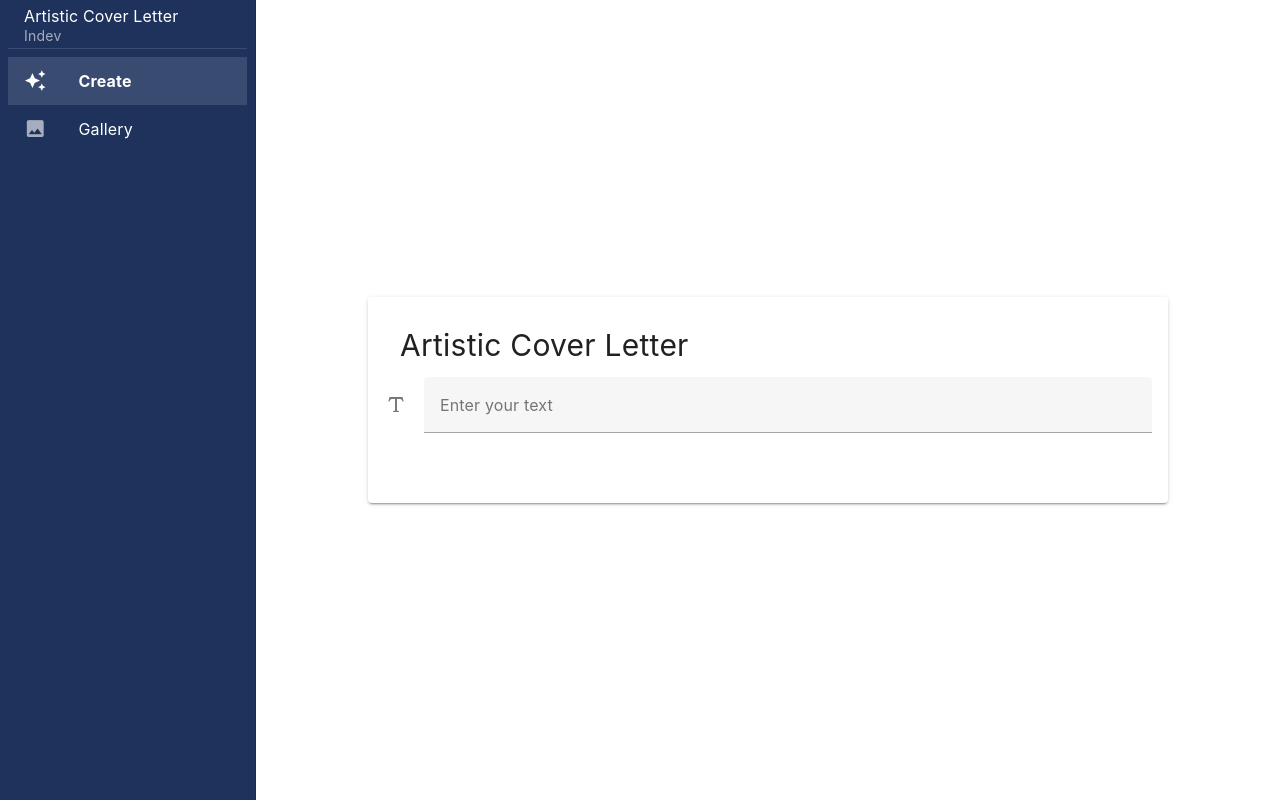
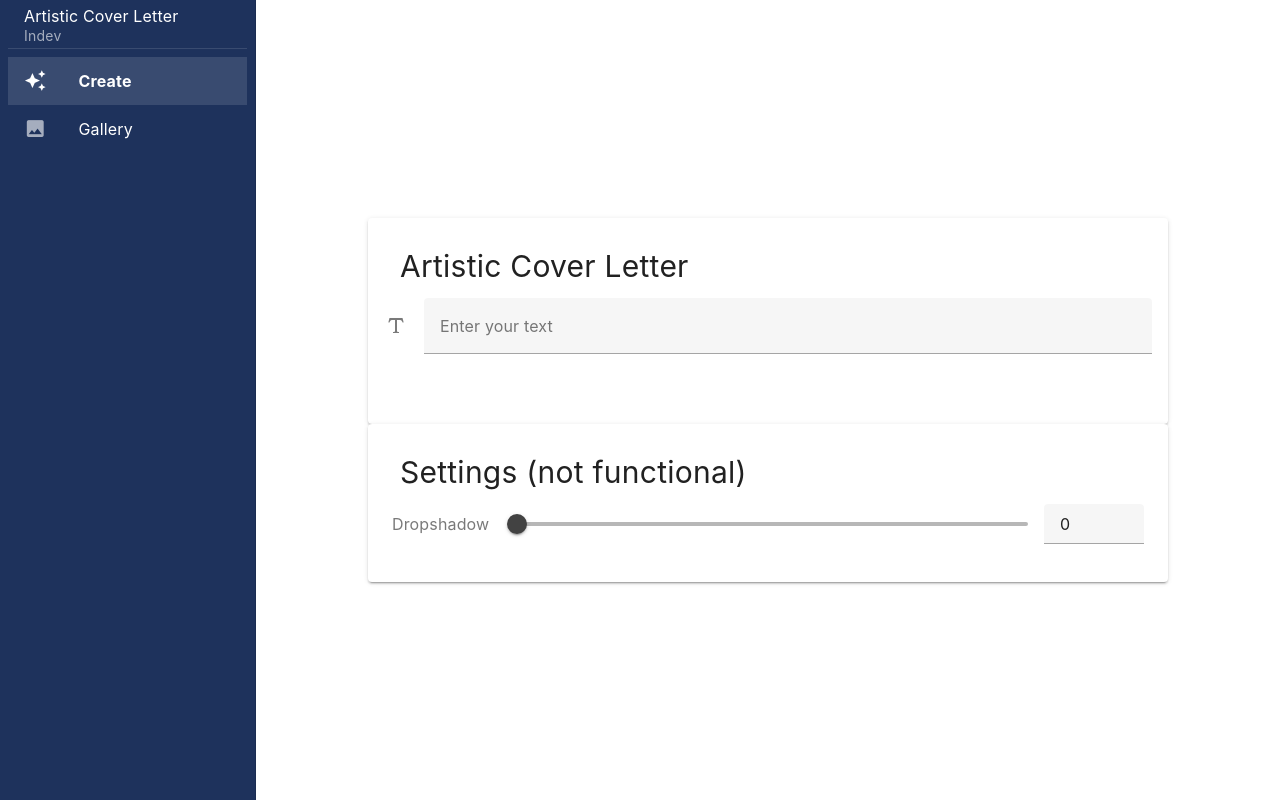
Before and after one commit to uol-mediaprocessing-2024-2025/artistic-cover-letter, a Vue app in the folder frontend/: page / in a window 1280 px wide. Built offline with nearby package versions, Linux system fonts and the light colour scheme.

Commit message:
UI for dropshadow option

```diff
--- a/frontend/src/components/MainComponent.vue
+++ b/frontend/src/components/MainComponent.vue
@@ -10,6 +10,7 @@ const isLoading = ref(false);  // Boolean to show a loading spinner while the im
 const displayedImage = ref(null); // Handles the image currently displayed (original/blurred)
 const text = ref(null);
 const errorMessage = ref(null);
+const dropshadowslider = ref(0)
 
 // Watch for changes in the selected image from the gallery
 watch(
@@ -128,6 +129,31 @@ const submitText = async () => {
       </v-card-text>
       <v-alert v-if="errorMessage && !isLoading" type="error"> {{ errorMessage }} </v-alert>
     </v-card>
+
+    <!-- SETTINGS -->
+    <v-card elevation="2" class="pa-4 card-container">
+      <v-card-title>
+        <h2>Settings (not functional)</h2>
+      </v-card-title>
+      <!-- slider from vuetify website -->
+      <v-slider
+        v-model="dropshadowslider"
+        label="Dropshadow"
+        :max=100
+        :min=0
+      >
+        <template v-slot:append>
+          <v-text-field
+            v-model="dropshadowslider"
+            density="compact"
+            style="width: 100px"
+            type="number"
+            hide-details
+            single-line
+          ></v-text-field>
+        </template>
+      </v-slider>
+    </v-card>
   </v-container>
 </template>
 
```
